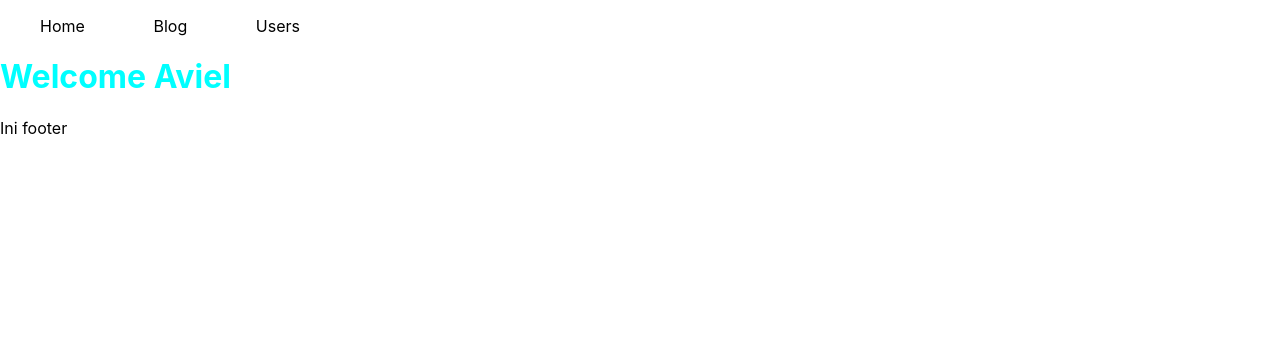
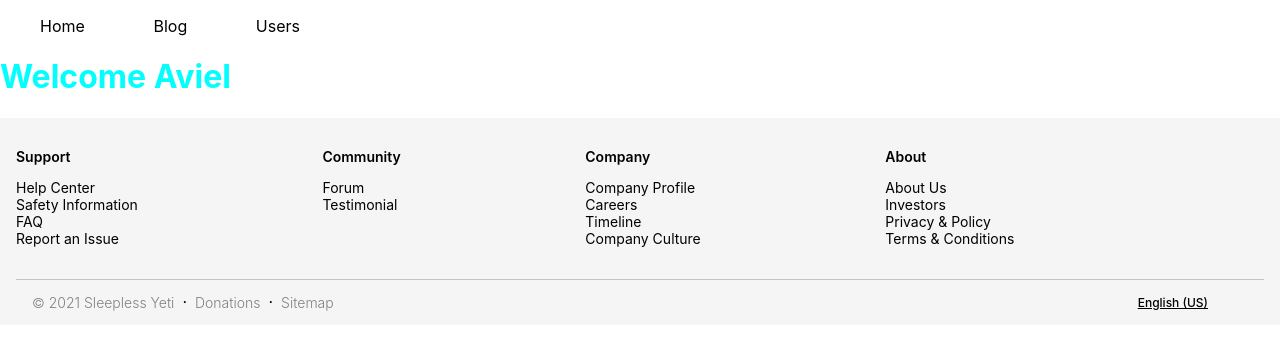
Before and after one commit to orangdong/next-typescript, a Next.js app: page / in a window 1280 px wide. Shown: the top 350 px of the page. Built offline with nearby package versions, Linux system fonts and the light colour scheme.

Commit message:
footer finish

```diff
--- /dev/null
+++ b/components/Footer/Footer.module.css
@@ -0,0 +1,94 @@
+.footer{
+    display: flex;
+    flex-direction: column;
+    background-color: whitesmoke;
+}
+
+.footer-content{
+    max-width: 1400px;
+    margin: auto;
+    width: 100%;
+    padding-left: 1rem;
+    padding-right: 1rem;
+}
+
+.copyright{
+    display: flex;
+    justify-content: space-between;
+    border-top: 1px solid #c4c4c4;
+    align-items: center;
+}
+
+.footer-text{
+    color: gray;
+    font-weight: 300;
+    font-size: 14px;
+}
+
+.copyright-text{
+    margin-left: 1rem;
+    display: flex;
+    align-items: center;
+}
+
+.social-media{
+    margin-right: 1rem;
+    display: flex;
+    align-items: center;
+}
+
+.social-logo{
+    font-size: 22px;
+    color: gray;
+    cursor: pointer;
+    margin-right: 0.5rem;
+}
+
+.social-logo:hover{
+    color: rgb(72, 72, 72);
+}
+
+.footer-link{
+    display: flex;
+    justify-content: space-between;
+    margin-top: 1rem;
+    margin-bottom: 2rem;
+    width: 80%;
+}
+
+.link-container{
+    display: flex;
+    flex-direction: column;
+}
+
+.link{
+    font-size: 14px;
+}
+
+.link:hover{
+    text-decoration: underline;
+}
+
+.link-head{
+    font-weight: 600;
+    font-size: 14px;
+}
+
+.language-container{
+    display: flex;
+    align-items: center;
+    margin-right: 1rem;
+}
+
+.language{
+    font-size: 12px;
+    font-weight: 500;
+    text-decoration: underline;
+    cursor: pointer;
+    margin-left: 0.3rem;
+}
+
+.globe{
+    font-size: 18px;
+    cursor: pointer;
+}
--- a/components/Footer/index.tsx
+++ b/components/Footer/index.tsx
@@ -1,7 +1,60 @@
+import Link from 'next/link';
+import style from './Footer.module.css';
+
 export default function Footer() {
   return (
-    <div>
-      <p>Ini footer</p>
-    </div>
+    <footer className={style.footer}>
+      <div className={style['footer-content']}>
+        <div className={style['footer-link']}>
+          <div className={style['link-container']}>
+            <p className={style['link-head']}>Support</p>
+            <Link href="#"><a className={style.link}>Help Center</a></Link>
+            <Link href="#"><a className={style.link}>Safety Information</a></Link>
+            <Link href="#"><a className={style.link}>FAQ</a></Link>
+            <Link href="#"><a className={style.link}>Report an Issue</a></Link>
+          </div>
+          <div className={style['link-container']}>
+            <p className={style['link-head']}>Community</p>
+            <Link href="#"><a className={style.link}>Forum</a></Link>
+            <Link href="#"><a className={style.link}>Testimonial</a></Link>
+          </div>
+          <div className={style['link-container']}>
+            <p className={style['link-head']}>Company</p>
+            <Link href="#"><a className={style.link}>Company Profile</a></Link>
+            <Link href="#"><a className={style.link}>Careers</a></Link>
+            <Link href="#"><a className={style.link}>Timeline</a></Link>
+            <Link href="#"><a className={style.link}>Company Culture</a></Link>
+          </div>
+          <div className={style['link-container']}>
+            <p className={style['link-head']}>About</p>
+            <Link href="#"><a className={style.link}>About Us</a></Link>
+            <Link href="#"><a className={style.link}>Investors</a></Link>
+            <Link href="#"><a className={style.link}>Privacy & Policy</a></Link>
+            <Link href="#"><a className={style.link}>Terms & Conditions</a></Link>
+          </div>
+        </div>
+        <div className={style.copyright}>
+          <div className={style['copyright-text']}>
+            <p className={style['footer-text']}>© 2021 Sleepless Yeti</p>
+            <span style={{ marginLeft: `${0.5}rem`, marginRight: `${0.5}rem` }}>·</span>
+            <Link href="#"><a className={`${style.link} ${style['footer-text']}`}>Donations</a></Link>
+            <span style={{ marginLeft: `${0.5}rem`, marginRight: `${0.5}rem` }}>·</span>
+            <Link href="#"><a className={`${style.link} ${style['footer-text']}`}>Sitemap</a></Link>
+          </div>
+          <div className={style['social-media']}>
+            <div className={style['language-container']}>
+              <div>
+                <i className={`${'bx'} ${'bx-globe'} ${style.globe}`} />
+              </div>
+              <p className={style.language}>English (US)</p>
+            </div>
+            <i className={`${'bx'} ${'bxl-facebook'} ${style['social-logo']}`} />
+            <i className={`${'bx'} ${'bxl-twitter'} ${style['social-logo']}`} />
+            <i className={`${'bx'} ${'bxl-instagram'} ${style['social-logo']}`} />
+          </div>
+
+        </div>
+      </div>
+    </footer>
   );
 }
```
